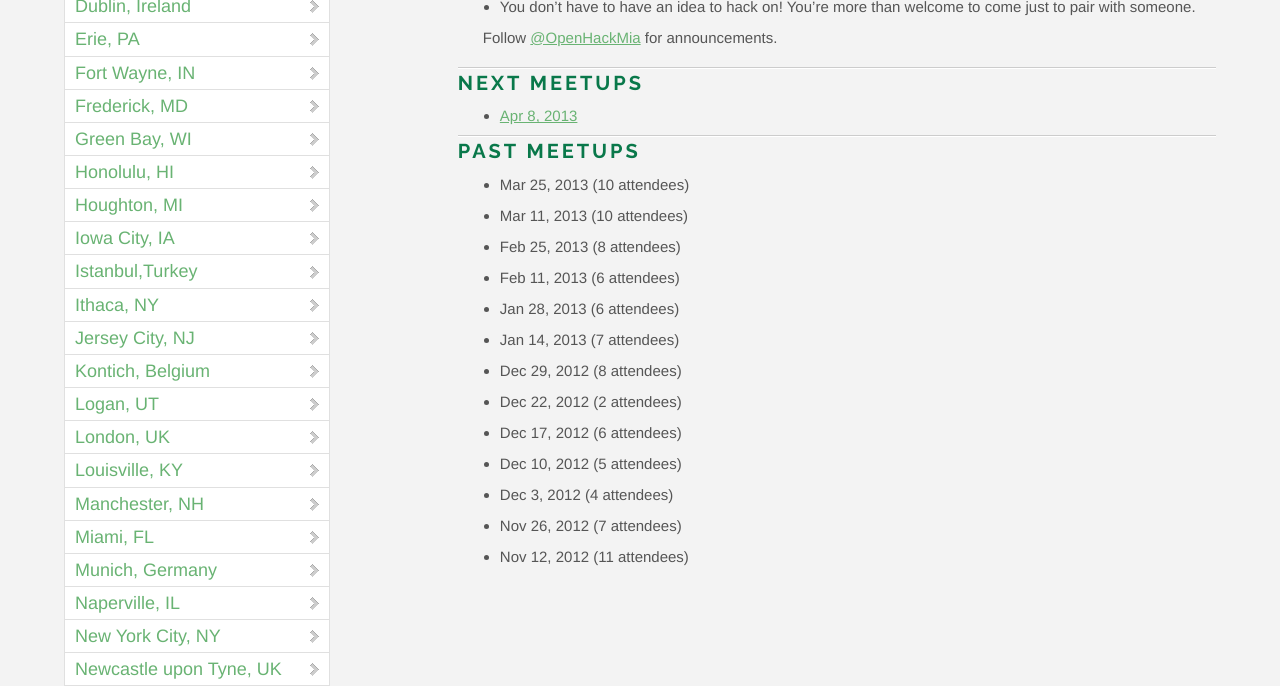
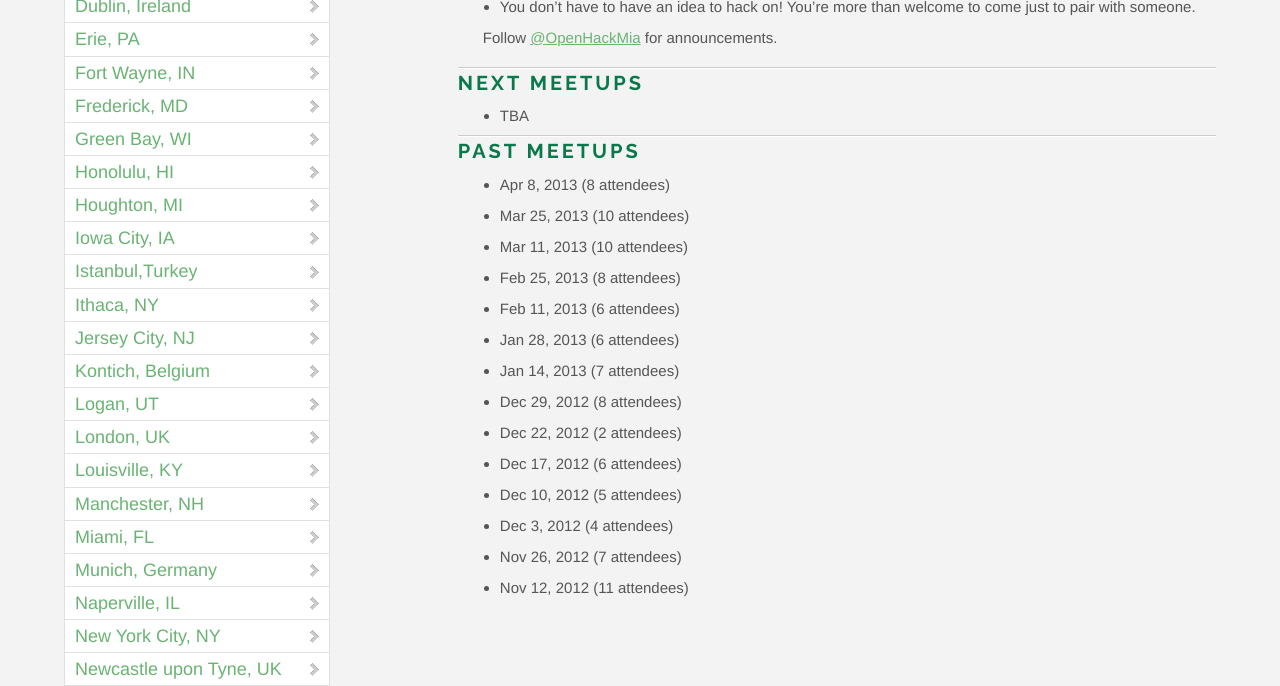
Before and after one commit to OpenHack/openhack.github.com, a Jekyll site: the page built from miami/index.markdown, in a window 1280 px wide. Shown: the part 856-1542 px from the top of the page. Built offline with Jekyll 4.4.1, drawn with Linux system fonts in a browser that asks for light colours; nearby versions of some CDN libraries; Markdown is read by kramdown in place of the engine named in the settings; comment, search, counter and statistics services are not loaded.

Commit message:
Miami update

```diff
--- a/miami/index.markdown
+++ b/miami/index.markdown
@@ -19,10 +19,11 @@ Follow [@OpenHackMia](http://twitter.com/openhackmia) for announcements.
 
 ### Next meetups
 
-* [Apr 8, 2013](http://www.meetup.com/miamirb/events/111111582/)
+* TBA
 
 ### Past meetups
 
+* Apr 8, 2013 (8 attendees)
 * Mar 25, 2013 (10 attendees)
 * Mar 11, 2013 (10 attendees)
 * Feb 25, 2013 (8 attendees)
```
